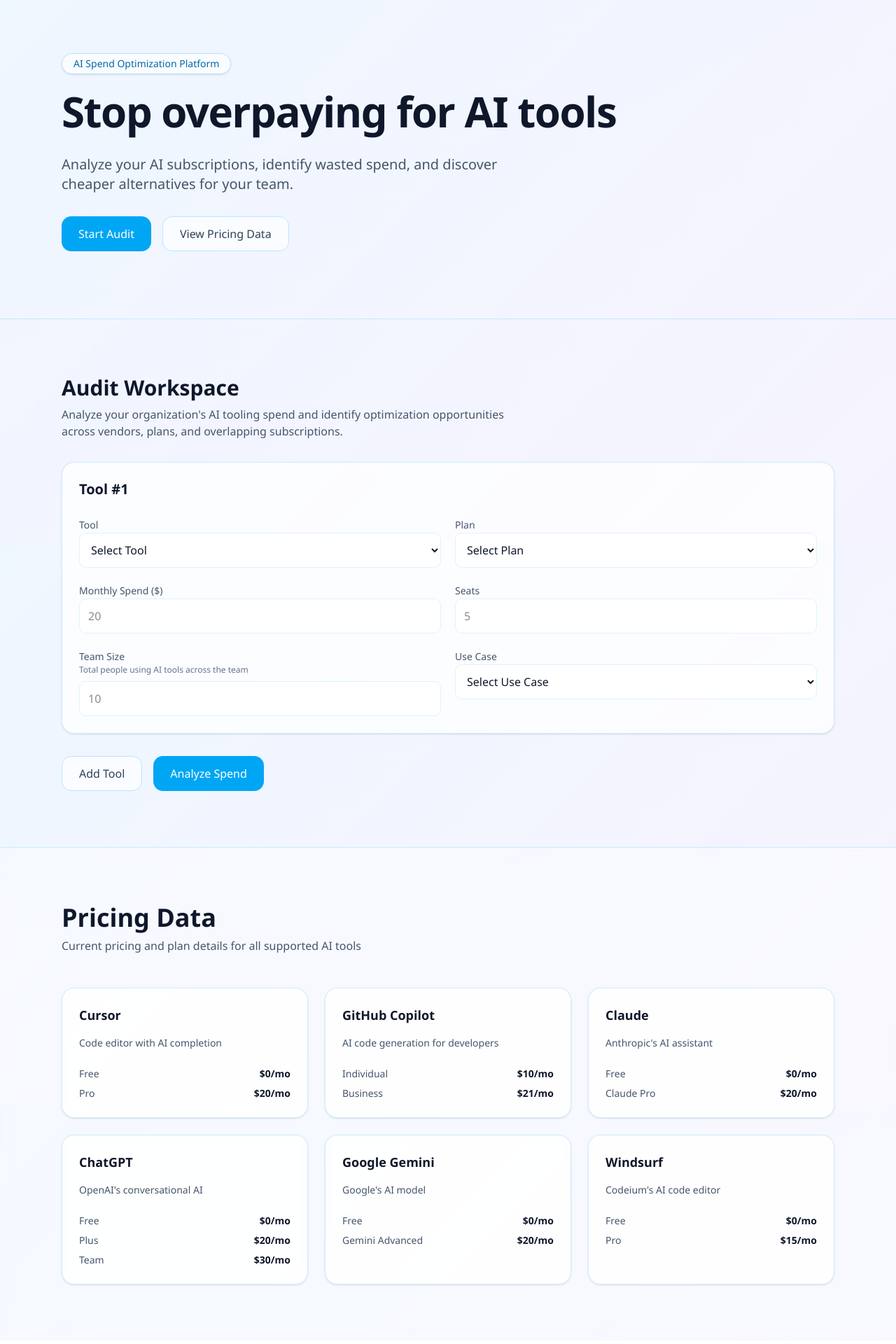
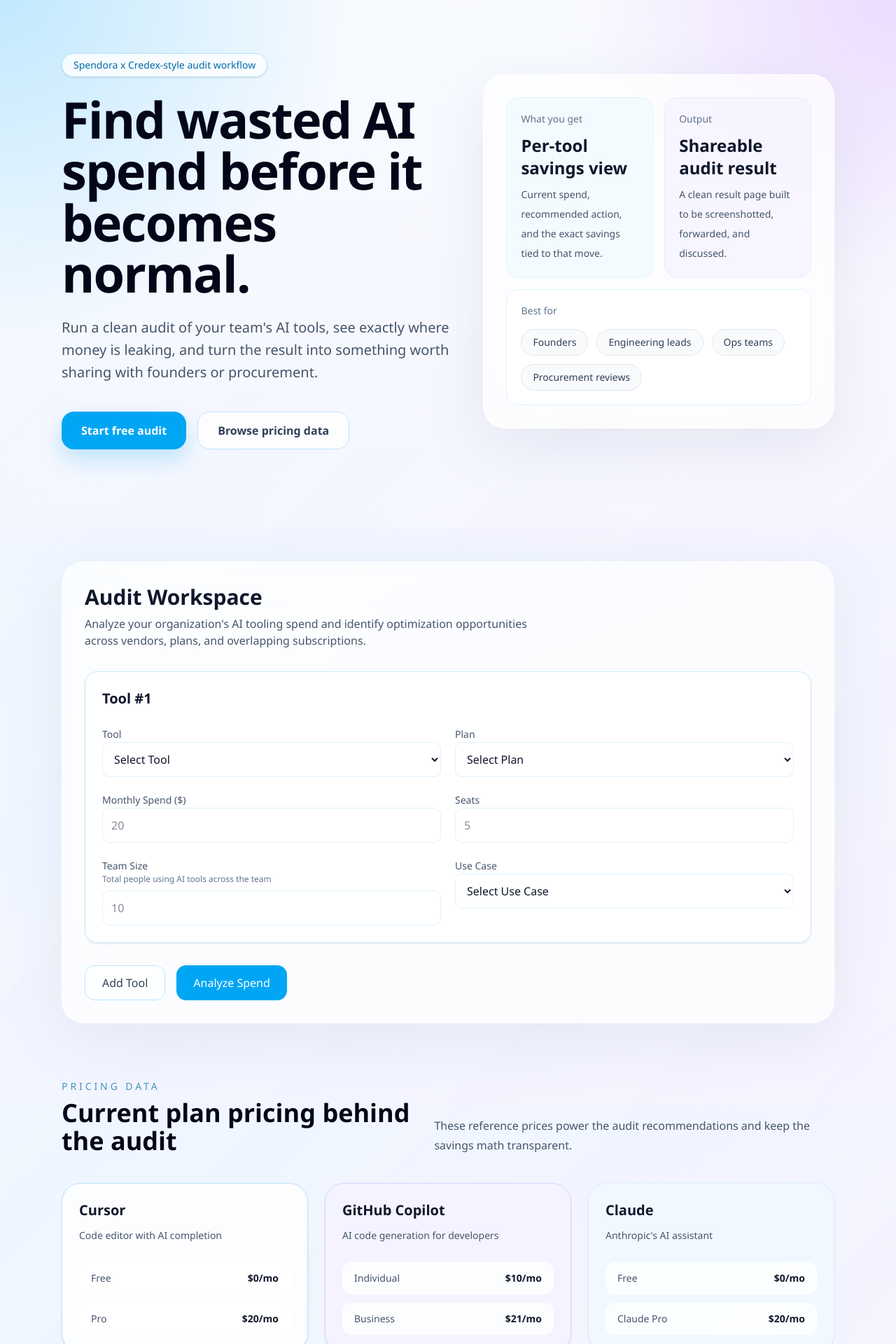
Before and after one commit to rxz33/spendora-ai-spend-audit, a Next.js app: page / in a window 1280 px wide. Shown: the part 20-1940 px from the top of the page at 70% size. Built offline with nearby package versions, Linux system fonts and the light colour scheme.

Commit message:
refactor: make audit experience money-first and simplify messaging

```diff
--- a/app/page.tsx
+++ b/app/page.tsx
@@ -72,83 +72,140 @@
       block: "start",
     });
   };
+
   return (
     <main className="min-h-screen text-slate-900">
-      <section className="border-b border-sky-200/70">
-        <div className="mx-auto max-w-6xl px-6 py-24">
-          <div className="max-w-4xl">
-            <p className="mb-4 inline-flex rounded-full border border-sky-200 bg-white/70 px-4 py-1 text-sm text-sky-700 shadow-sm">
-              AI Spend Optimization Platform
+      <section className="relative overflow-hidden">
+        <div className="absolute inset-0 bg-[radial-gradient(circle_at_top_left,rgba(186,230,253,0.9),transparent_34%),radial-gradient(circle_at_top_right,rgba(233,213,255,0.85),transparent_30%),linear-gradient(180deg,rgba(255,255,255,0.55),rgba(255,255,255,0.15))]" />
+        <div className="relative mx-auto max-w-6xl px-6 pb-20 pt-20 md:pb-28 md:pt-24">
+          <div className="grid gap-12 lg:grid-cols-[1.05fr_0.95fr] lg:items-center">
+            <div className="max-w-3xl">
+              <p className="inline-flex rounded-full border border-sky-200 bg-white/80 px-4 py-1.5 text-sm font-medium text-sky-700 shadow-sm">
+                Spendora x Credex-style audit workflow
               </p>
 
-            <h1 className="text-6xl font-bold leading-tight tracking-tight text-slate-900">
-              Stop overpaying for AI tools
+              <h1 className="mt-6 text-5xl font-bold leading-[1.02] tracking-tight text-slate-950 md:text-7xl">
+                Find wasted AI spend before it becomes normal.
               </h1>
 
-            <p className="mt-6 max-w-2xl text-xl text-slate-600">
-              Analyze your AI subscriptions,
-              identify wasted spend, and
-              discover cheaper alternatives
-              for your team.
+              <p className="mt-6 max-w-2xl text-lg leading-8 text-slate-600 md:text-xl">
+                Run a clean audit of your team&apos;s AI tools, see exactly where money is leaking, and turn the result into something worth sharing with founders or procurement.
               </p>
 
-            <div className="mt-8 flex gap-4">
+              <div className="mt-10 flex flex-col gap-4 sm:flex-row">
                 <button
                   onClick={scrollToForm}
-                className="rounded-xl bg-sky-500 px-6 py-3 font-medium text-white transition hover:bg-sky-600"
+                  className="rounded-2xl bg-sky-500 px-7 py-3.5 text-base font-semibold text-white shadow-[0_14px_32px_rgba(14,165,233,0.24)] transition hover:bg-sky-600"
                 >
-                Start Audit
+                  Start free audit
                 </button>
 
                 <button
                   onClick={scrollToPricing}
-                className="rounded-xl border border-sky-200 bg-white/70 px-6 py-3 font-medium text-slate-700 transition hover:border-sky-300 hover:bg-white"
+                  className="rounded-2xl border border-sky-200 bg-white/80 px-7 py-3.5 text-base font-semibold text-slate-700 transition hover:bg-white"
                 >
-                View Pricing Data
+                  Browse pricing data
                 </button>
+              </div>
+            </div>
+
+            <div className="rounded-[2rem] border border-white/70 bg-white/70 p-6 shadow-[0_24px_80px_rgba(148,163,184,0.18)] backdrop-blur-xl md:p-8">
+              <div className="grid gap-4 sm:grid-cols-2">
+                <div className="rounded-2xl border border-sky-100 bg-sky-50/70 p-5">
+                  <p className="text-sm font-medium text-slate-500">
+                    What you get
+                  </p>
+                  <p className="mt-3 text-2xl font-semibold text-slate-900">
+                    Per-tool savings view
+                  </p>
+                  <p className="mt-2 text-sm leading-7 text-slate-600">
+                    Current spend, recommended action, and the exact savings tied to that move.
+                  </p>
+                </div>
+
+                <div className="rounded-2xl border border-violet-100 bg-violet-50/80 p-5">
+                  <p className="text-sm font-medium text-slate-500">
+                    Output
+                  </p>
+                  <p className="mt-3 text-2xl font-semibold text-slate-900">
+                    Shareable audit result
+                  </p>
+                  <p className="mt-2 text-sm leading-7 text-slate-600">
+                    A clean result page built to be screenshotted, forwarded, and discussed.
+                  </p>
+                </div>
+
+                <div className="rounded-2xl border border-sky-100 bg-white p-5 sm:col-span-2">
+                  <p className="text-sm font-medium text-slate-500">
+                    Best for
+                  </p>
+                  <div className="mt-4 flex flex-wrap gap-3">
+                    {[
+                      "Founders",
+                      "Engineering leads",
+                      "Ops teams",
+                      "Procurement reviews",
+                    ].map((item) => (
+                      <span
+                        key={item}
+                        className="rounded-full border border-slate-200 bg-slate-50 px-4 py-2 text-sm text-slate-700"
+                      >
+                        {item}
+                      </span>
+                    ))}
+                  </div>
+                </div>
+              </div>
             </div>
           </div>
         </div>
       </section>
 
-      <section
-        ref={formRef}
-        className="mx-auto max-w-6xl px-6 py-20"
-      >
+      <section ref={formRef} className="mx-auto max-w-6xl px-6 py-8 md:py-12">
+        <div className="rounded-[2rem] border border-white/70 bg-white/72 p-6 shadow-[0_24px_80px_rgba(148,163,184,0.14)] backdrop-blur-xl md:p-8">
           <SpendFormWrapper />
+        </div>
       </section>
 
-      {/* PRICING DATA SECTION */}
-      <section
-        ref={pricingRef}
-        className="border-t border-sky-200/70 bg-white/40 py-20 backdrop-blur-sm"
+      <section ref={pricingRef} className="mx-auto max-w-6xl px-6 pb-20 pt-8 md:pb-24">
+        <div className="flex flex-col gap-3 md:flex-row md:items-end md:justify-between">
+          <div>
+            <p className="text-sm uppercase tracking-[0.28em] text-sky-700/70">
+              Pricing data
+            </p>
+            <h2 className="mt-2 text-4xl font-bold text-slate-950">
+              Current plan pricing behind the audit
+            </h2>
+          </div>
+          <p className="max-w-xl text-base leading-7 text-slate-600">
+            These reference prices power the audit recommendations and keep the savings math transparent.
+          </p>
+        </div>
+
+        <div className="mt-10 grid gap-6 md:grid-cols-2 xl:grid-cols-3">
+          {pricingData.map((tool, index) => (
+            <div
+              key={tool.name}
+              className={`rounded-[1.7rem] border p-6 shadow-sm backdrop-blur-sm ${
+                index % 3 === 0
+                  ? "border-sky-200 bg-white/78"
+                  : index % 3 === 1
+                  ? "border-violet-200 bg-violet-50/70"
+                  : "border-sky-100 bg-sky-50/70"
+              }`}
             >
-        <div className="mx-auto max-w-6xl px-6">
-          <h2 className="mb-2 text-4xl font-bold text-slate-900">
-            Pricing Data
-          </h2>
-          <p className="mb-12 text-slate-600">
-            Current pricing and plan details for all
-            supported AI tools
+              <h3 className="text-xl font-semibold text-slate-900">
+                {tool.name}
+              </h3>
+              <p className="mt-2 text-sm leading-7 text-slate-600">
+                {tool.description}
               </p>
 
-          <div className="grid gap-6 md:grid-cols-2 lg:grid-cols-3">
-            {pricingData.map((tool) => (
-              <div
-                key={tool.name}
-                className="rounded-2xl border border-sky-200/70 bg-white/75 p-6 shadow-sm backdrop-blur-sm"
-              >
-                <h3 className="text-lg font-semibold text-slate-900">
-                  {tool.name}
-                </h3>
-                <p className="mt-4 text-sm text-slate-600">
-                  {tool.description}
-                </p>
-                <div className="mt-6 space-y-2">
+              <div className="mt-6 space-y-3">
                 {tool.plans.map((plan) => (
                   <div
                     key={plan.name}
-                      className="flex justify-between text-sm"
+                    className="flex items-center justify-between rounded-xl border border-white/70 bg-white/75 px-4 py-3 text-sm"
                   >
                     <span className="text-slate-600">
                       {plan.name}
@@ -162,7 +219,6 @@
             </div>
           ))}
         </div>
-        </div>
       </section>
     </main>
   );
```
Also changed, not shown: app/audit/[id]/page.tsx (+149 -114 lines), components/audit-results.tsx (+52 -34 lines). Lines whose indentation alone changed are shown as unchanged.
